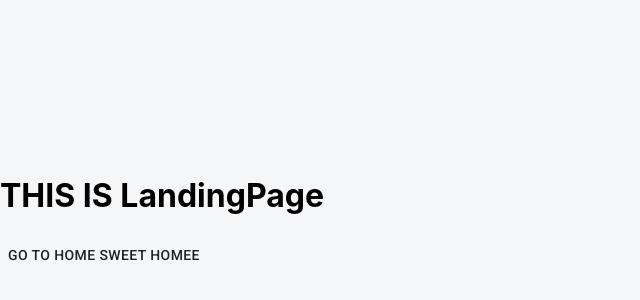
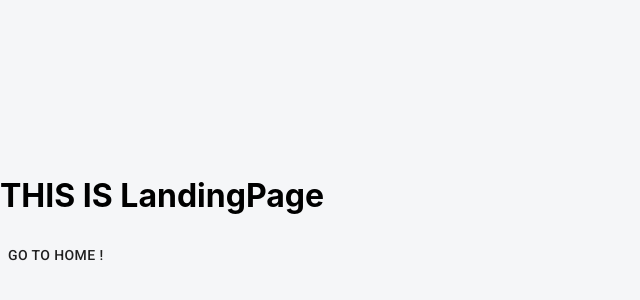
Before and after one commit to WildCodeSchool/2020-11-wns-paris-fantasticfork-projet-front, a React (Create React App) app: page / in a window 1280 px wide. Shown: the part 186-486 px from the top of the page, without its empty margins (0-640 px from the left). Built offline with nearby package versions, Linux system fonts and the light colour scheme; no server answers; what apollo-link-token-refresh would draw is missing.

Commit message:
test CD LAST!!

```diff
--- a/src/Components/Pages/LandingPage/LandingPage.js
+++ b/src/Components/Pages/LandingPage/LandingPage.js
@@ -10,7 +10,7 @@ export default function LandingPage({ history }) {
           history.push('/home');
         }}
       >
-        GO TO HOME SWEET HOMEE
+        GO TO HOME !
       </Button>
     </div>
   );
```
